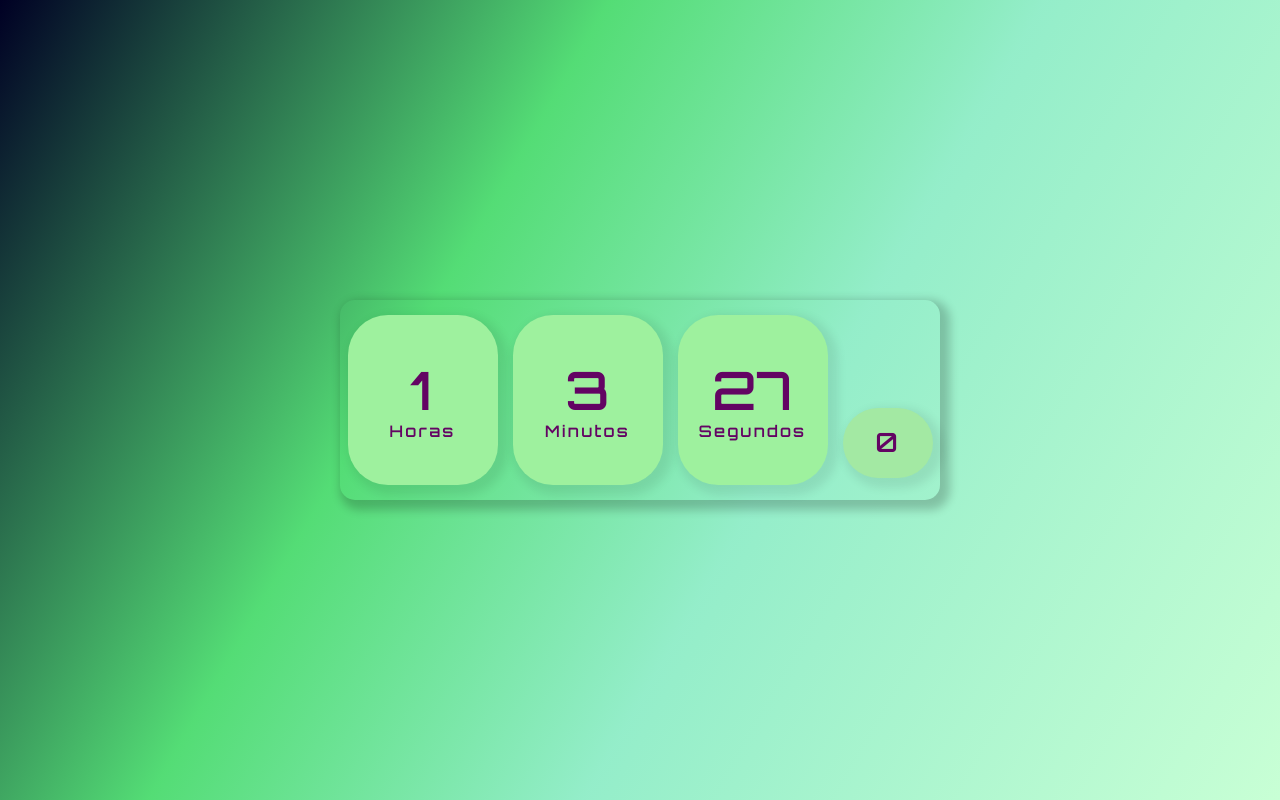
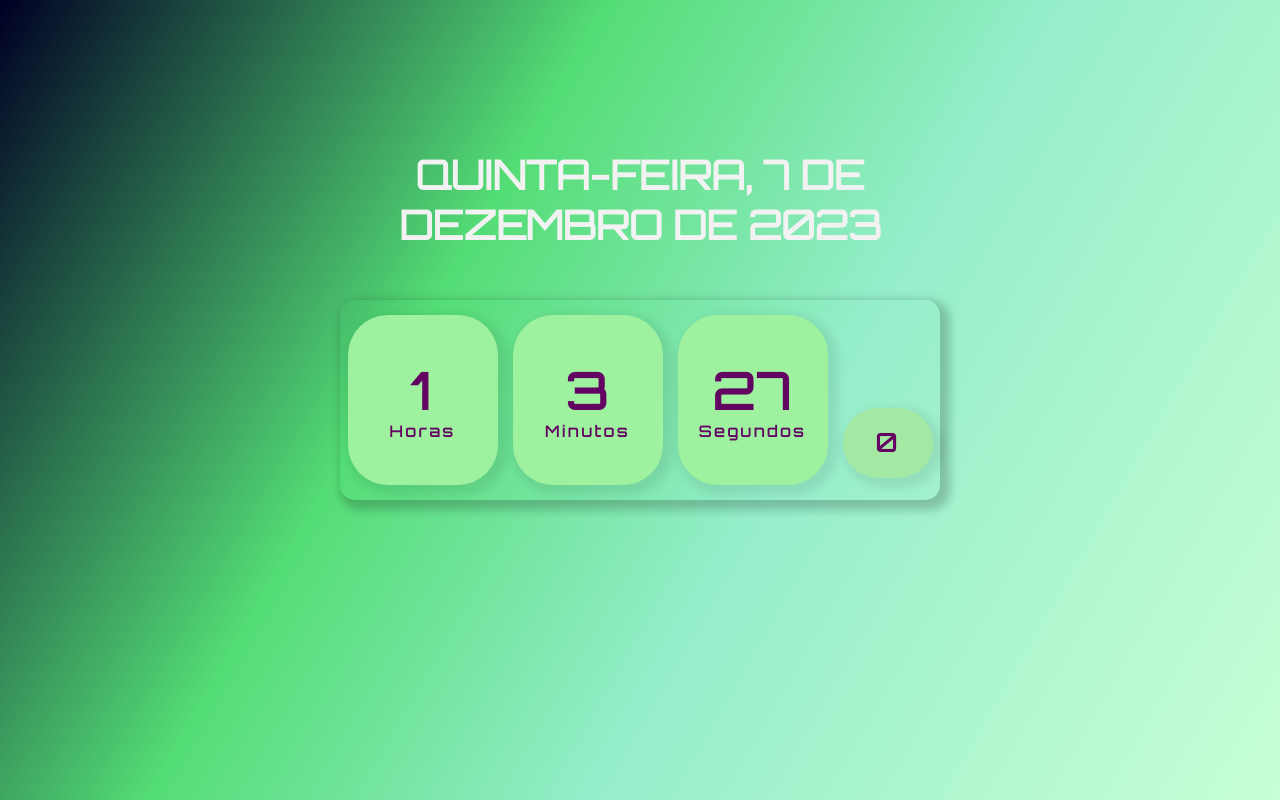
Before and after one commit to Aislann/Relogio_Digital, a plain HTML site: page assets/index.html in a window 1280 px wide. Drawn offline with Linux system fonts and the light colour scheme.

Commit message:
Add files via upload

```diff
--- a/assets/index.html
+++ b/assets/index.html
@@ -6,6 +6,7 @@
   <link href='https://fonts.googleapis.com/css?family=Orbitron' rel='stylesheet' type='text/css'>
 
     <link rel="stylesheet" href="./css/style.css" />
+    <link rel="stylesheet" href="./css/data.css">
     <link rel="apple-touch-icon" sizes="180x180" href="./assets/img/relogio/apple-touch-icon.png">
     <link rel="icon" type="image/png" sizes="32x32" href="./assets/img/relogio/favicon-32x32.png">
     <link rel="icon" type="image/png" sizes="16x16" href="./assets/img/relogio/favicon-16x16.png">
@@ -13,6 +14,10 @@
   <title>Relógio Digital</title>
 </head>
 <body>
+  <div id="data">
+    <span id="dataSpan" class="data"></span>
+  </div>
+
   <div id="relogio">
     <div>
       <span id="horas">00</span>
```
